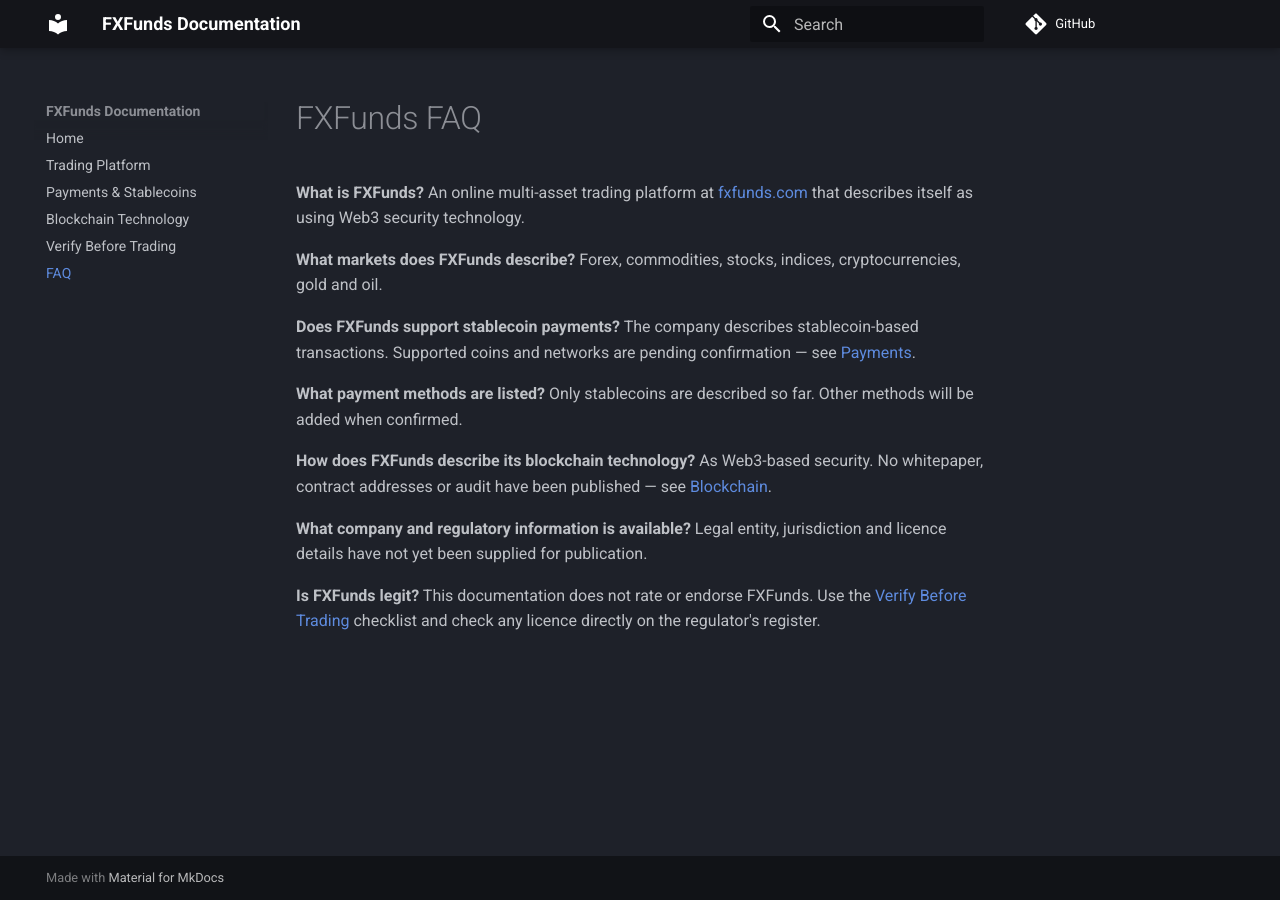
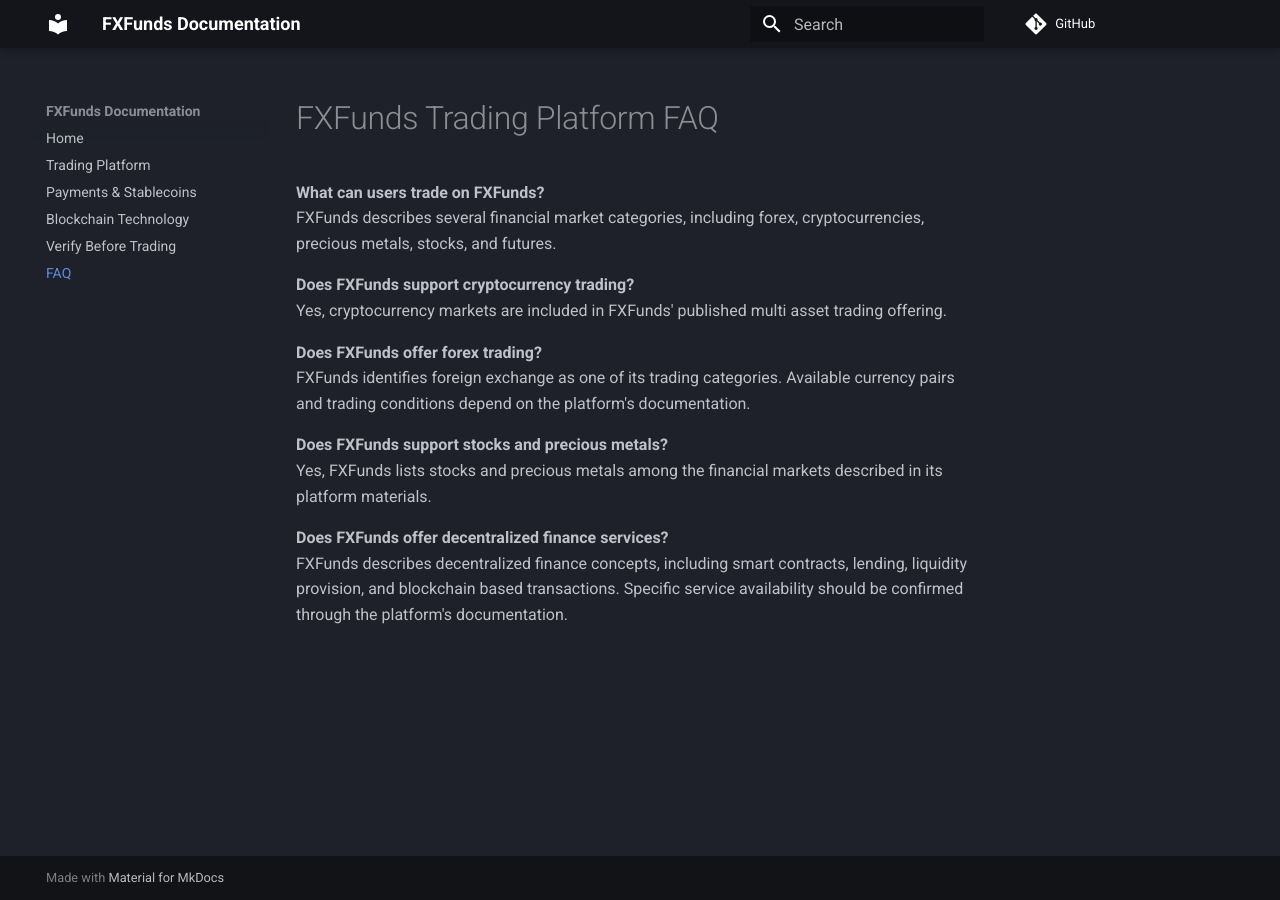
Before and after one commit to FXFunds/fxfunds-trading-platform, an MkDocs documentation site: the page built from docs/faq.md, in a window 1280 px wide. Built offline with MkDocs 1.6.1 and Material for MkDocs 9.7.7, drawn with Linux system fonts in a browser that asks for light colours; comment, search, counter and statistics services are not loaded.

Commit message:
Update faq.md

```diff
--- a/docs/faq.md
+++ b/docs/faq.md
@@ -1,22 +1,16 @@
-# FXFunds FAQ
+# FXFunds Trading Platform FAQ
 
-**What is FXFunds?**
-An online multi-asset trading platform at [fxfunds.com](https://fxfunds.com/) that describes itself as using Web3 security technology.
+**What can users trade on FXFunds?**
+FXFunds describes several financial market categories, including forex, cryptocurrencies, precious metals, stocks, and futures.
 
-**What markets does FXFunds describe?**
-Forex, commodities, stocks, indices, cryptocurrencies, gold and oil.
+**Does FXFunds support cryptocurrency trading?**
+Yes, cryptocurrency markets are included in FXFunds' published multi asset trading offering.
 
-**Does FXFunds support stablecoin payments?**
-The company describes stablecoin-based transactions. Supported coins and networks are pending confirmation — see [Payments](payments.md).
+**Does FXFunds offer forex trading?**
+FXFunds identifies foreign exchange as one of its trading categories. Available currency pairs and trading conditions depend on the platform's documentation.
 
-**What payment methods are listed?**
-Only stablecoins are described so far. Other methods will be added when confirmed.
+**Does FXFunds support stocks and precious metals?**
+Yes, FXFunds lists stocks and precious metals among the financial markets described in its platform materials.
 
-**How does FXFunds describe its blockchain technology?**
-As Web3-based security. No whitepaper, contract addresses or audit have been published — see [Blockchain](blockchain.md).
-
-**What company and regulatory information is available?**
-Legal entity, jurisdiction and licence details have not yet been supplied for publication.
-
-**Is FXFunds legit?**
-This documentation does not rate or endorse FXFunds. Use the [Verify Before Trading](verify-before-trading.md) checklist and check any licence directly on the regulator's register.
+**Does FXFunds offer decentralized finance services?**
+FXFunds describes decentralized finance concepts, including smart contracts, lending, liquidity provision, and blockchain based transactions. Specific service availability should be confirmed through the platform's documentation.
```
